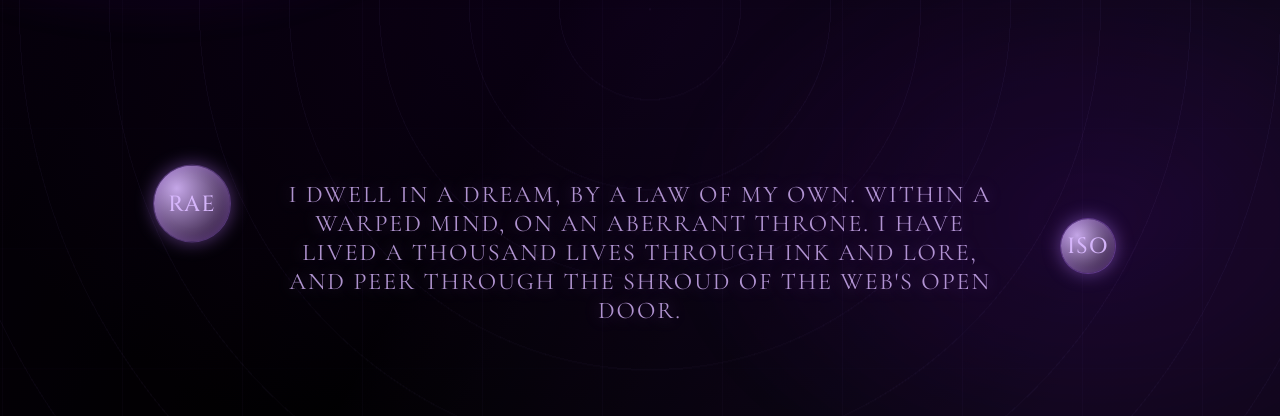
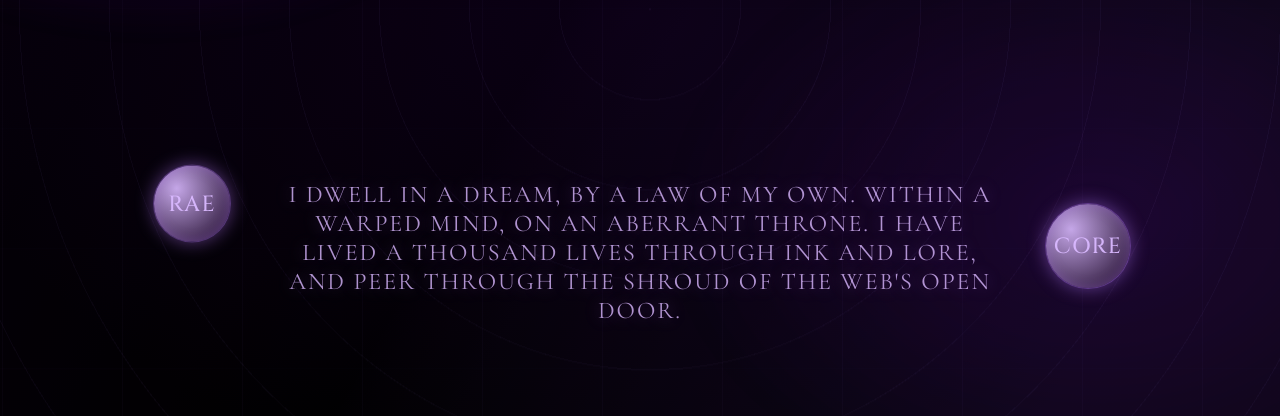
Before and after one commit to Pacifisity/sage.engineering, a plain HTML site: page index.html in a window 1280 px wide. Shown: the part 384-800 px from the top of the page. Drawn offline with nearby package versions, Linux system fonts and the light colour scheme.

Commit message:
corebound

```diff
--- a/index.html
+++ b/index.html
@@ -233,8 +233,8 @@
 			<a class="portal" href="./flow" style="--x: 92%; --y: 20%; --float: 14s; --size: 92px;" aria-label="Flow">
 				<span>FLOW</span>
 			</a>
-			<a class="portal" href="https://iso.sage.engineering" style="--x: 85%; --y: 80%; --float: 16s;" aria-label="Iso">
-				<span>ISO</span>
+			<a class="portal" href="https://corebound.sage.engineering/" style="--x: 85%; --y: 80%; --float: 16s; --size: 86px;" aria-label="Core">
+				<span>CORE</span>
 			</a>
 			<a class="portal" href="https://rae.graphics" style="--x: 15%; --y: 75%; --float: 13s; --size: 78px;" aria-label="Rae">
 				<span>RAE</span>
```
